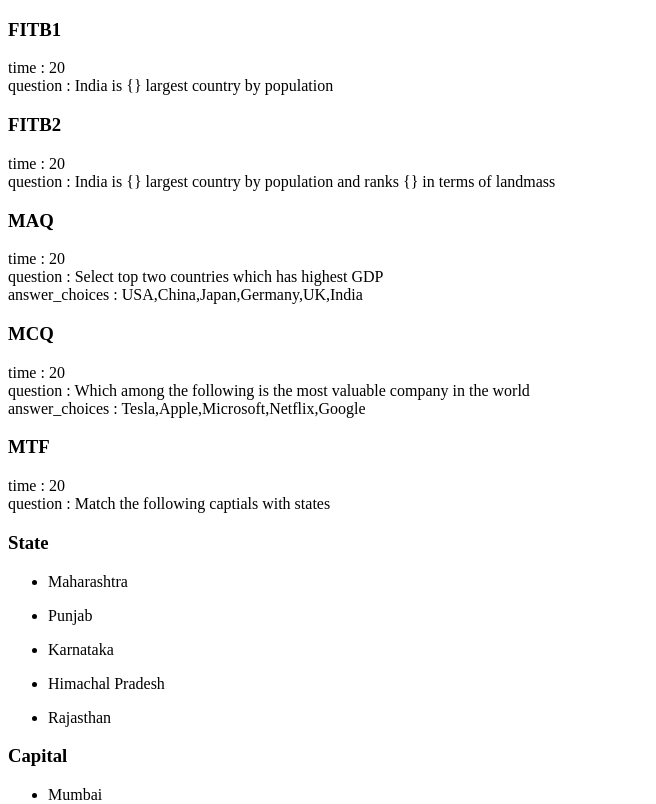
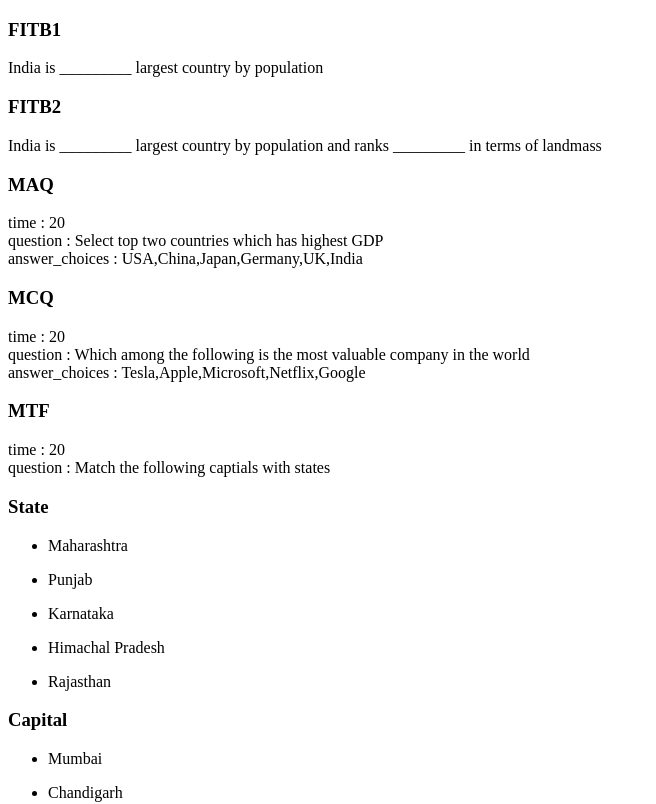
Before and after one commit to Joel-Nickson/IITQuizApp, an Angular app: page / in a window 1280 px wide. Shown: the top 804 px of the page, without its empty margins (0-656 px from the left). Built offline with nearby package versions, Linux system fonts and the light colour scheme.

Commit message:
removed time from components

```diff
--- a/src/app/fitb1/fitb1.component.html
+++ b/src/app/fitb1/fitb1.component.html
@@ -1,3 +1,2 @@
 <!-- Fill In The Blanks 1  -->
-<div class="time">time : {{this.questionSet.time}}</div>
-<div class="quest">question : {{this.questionSet.question}}</div>
+<div class="quest"> {{this.question}}</div>
--- a/src/app/fitb1/fitb1.component.ts
+++ b/src/app/fitb1/fitb1.component.ts
@@ -8,16 +8,16 @@
 })
 export class FITB1Component implements OnInit {
 
-  blanks = '____________'
+  blanks = '_________'
   question = ""
   @Input() questionSet!: QuestionSet;
   constructor() {
+  }
+
+  ngOnInit(): void {
     if (this.questionSet) {
       this.question = this.questionSet.question.split('{}').join(this.blanks);
     }
   }
 
-  ngOnInit(): void {
-  }
-
 }
--- a/src/app/fitb2/fitb2.component.html
+++ b/src/app/fitb2/fitb2.component.html
@@ -1,3 +1,2 @@
 <!-- Fill In The Blanks 2  -->
-<div class="time">time : {{this.questionSet.time}}</div>
-<div class="quest">question : {{this.questionSet.question}}</div>
+<div class="quest"> {{this.question}}</div>
--- a/src/app/fitb2/fitb2.component.ts
+++ b/src/app/fitb2/fitb2.component.ts
@@ -8,10 +8,15 @@
 })
 export class Fitb2Component implements OnInit {
 
+  blanks = '_________'
+  question = ""
   @Input() questionSet!: QuestionSet;
-  constructor() { }
+  constructor() {
+  }
 
   ngOnInit(): void {
+    if (this.questionSet) {
+      this.question = this.questionSet.question.split('{}').join(this.blanks);
+    }
   }
-
 }
```
